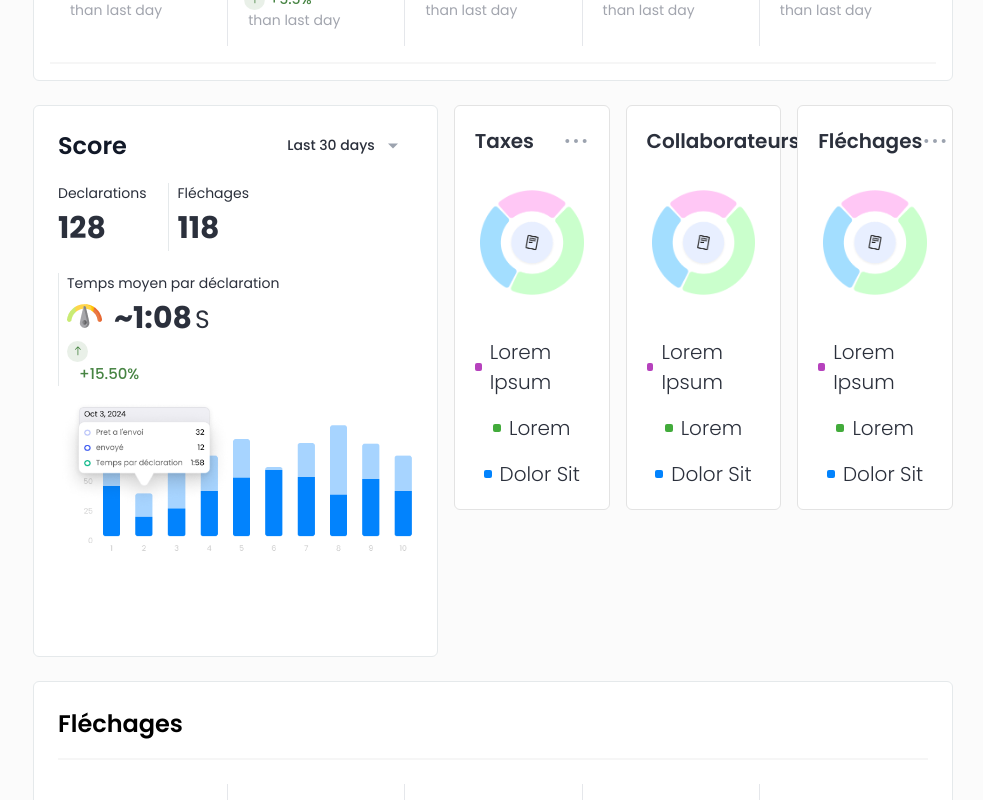
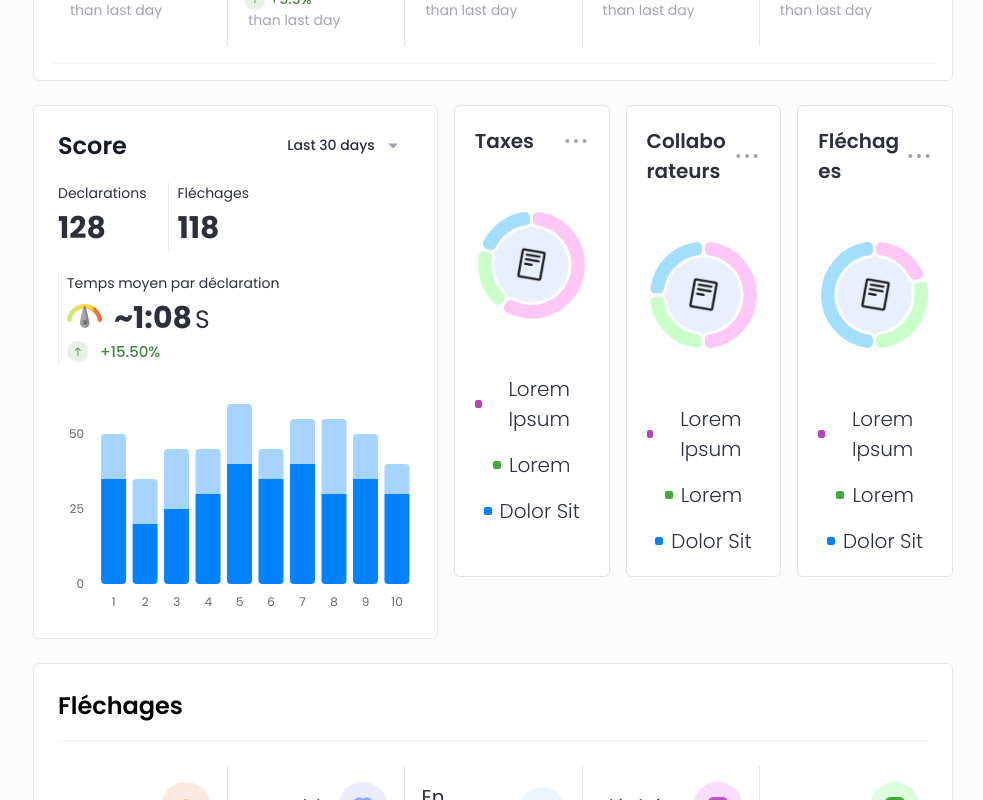
Before and after one commit to ShaYri12/kontable, a Next.js app: page / in a window 1280 px wide. Shown: the part 900-1700 px from the top of the page, without its empty margins (297-1280 px from the left). Built offline with nearby package versions, Linux system fonts and the light colour scheme.

Commit message:
charts done

```diff
--- /dev/null
+++ b/app/components/bar-chart.js
@@ -0,0 +1,126 @@
+"use client";
+
+import { useState } from "react";
+import {
+  Bar,
+  BarChart,
+  XAxis,
+  YAxis,
+  Tooltip,
+  ResponsiveContainer,
+} from "recharts";
+
+const data = [
+  { id: 1, sent: 35, pending: 15 },
+  { id: 2, sent: 20, pending: 15 },
+  { id: 3, sent: 25, pending: 20 },
+  { id: 4, sent: 30, pending: 15 },
+  { id: 5, sent: 40, pending: 20 },
+  { id: 6, sent: 35, pending: 10 },
+  { id: 7, sent: 40, pending: 15 },
+  { id: 8, sent: 30, pending: 25 },
+  { id: 9, sent: 35, pending: 15 },
+  { id: 10, sent: 30, pending: 10 },
+];
+
+const CustomTooltip = ({ active, payload, label }) => {
+  if (active && payload && payload.length) {
+    const total = payload[0].value + payload[1].value;
+    return (
+      <div
+        className="bg-[#EFEFF4] border border-[#C8C7CC66] rounded-[8px]"
+        style={{
+          boxShadow: "0px 2px 10px 0px #0000001A",
+        }}
+      >
+        <p className="px-[8px] text-[12px] font-[400] pb-[4px] pt-[2px]">{`Oct ${label}, 2024`}</p>
+        <div className="space-y-[6px] bg-white rounded-[8px] p-[8px] bg-white">
+          <div className="flex items-center gap-[8px]">
+            <div className="h-[10px] w-[10px] rounded-full border-[2px] border-[#0283FD59] bg-white" />
+            <span className="text-[12px] font-[400] text-[#666666]">
+              Pret a l&apos;envoi
+            </span>
+            <span className="ps-1 ml-auto text-[12px] font-[400] text-black">
+              {payload[1].value}
+            </span>
+          </div>
+          <div className="flex items-center gap-[8px]">
+            <div className="h-[8px] w-[8px] rounded-full border-[2px] border-[#0283FD] bg-white" />
+            <span className="text-[12px] font-[400] text-[#666666]">
+              envoyé
+            </span>
+            <span className="ps-1 ml-auto text-[12px] font-[400] text-black">
+              {payload[0].value}
+            </span>
+          </div>
+          <div className="flex items-center gap-[8px]">
+            <div className="h-[8px] w-[8px] rounded-full border-[2px] border-[#08B787] bg-white" />
+            <span className="text-[12px] font-[400] text-[#666666]">
+              Temps par déclaration
+            </span>
+            <span className="ps-1 ml-auto text-[12px] font-[400] text-black">
+              {(total / 60).toFixed(2)}
+            </span>
+          </div>
+        </div>
+      </div>
+    );
+  }
+  return null;
+};
+
+export default function StackedBarChart() {
+  const [activeIndex, setActiveIndex] = useState(2);
+
+  const handleMouseEnter = (data, index) => {
+    setActiveIndex(index);
+  };
+
+  return (
+    <div className="h-[235px] w-full pt-[25px]">
+      <ResponsiveContainer width="100%" height="100%">
+        <BarChart
+          data={data}
+          margin={{
+            top: 0,
+            right: 0,
+            left: -20,
+            bottom: 0,
+          }}
+          onMouseEnter={handleMouseEnter}
+        >
+          <XAxis
+            dataKey="id"
+            tickLine={false}
+            axisLine={false}
+            fontSize={12}
+            tickMargin={8}
+            color="#CDCDCD"
+          />
+          <YAxis
+            tickLine={false}
+            axisLine={false}
+            fontSize={12}
+            tickFormatter={(value) => `${value}`}
+            tickMargin={8}
+            ticks={[0, 25, 50]}
+            color="#CDCDCD"
+          />
+          <Tooltip content={<CustomTooltip />} />
+          <Bar
+            dataKey="sent"
+            fill="#0283FD"
+            radius={[0, 0, 4, 4]}
+            stackId="stack"
+          />
+          <Bar
+            dataKey="pending"
+            fill="#0283FD59"
+            radius={[4, 4, 0, 0]}
+            stackId="stack"
+          />
+        </BarChart>
+      </ResponsiveContainer>
+    </div>
+  );
+}
--- /dev/null
+++ b/app/components/doughnut-chart.js
@@ -0,0 +1,70 @@
+import React from "react";
+import { Doughnut } from "react-chartjs-2";
+import { Chart as ChartJS, Tooltip, ArcElement } from "chart.js";
+
+ChartJS.register(ArcElement, Tooltip);
+
+const DoughnutChart = ({ chartNumbers }) => {
+  const data = {
+    datasets: [
+      {
+        data: chartNumbers,
+        backgroundColor: ["#FFC7F5", "#CAFFCC", "#A3DEFF"], // Segment colors
+        borderColor: "#ffffff", // White border to create gaps
+        borderWidth: 3, // Width of the gaps
+        cutout: "70%", // Size of the inner circle
+        borderRadius: 6.72, // Rounds corners of the segments
+      },
+    ],
+  };
+
+  const options = {
+    responsive: true,
+    maintainAspectRatio: false, // Ensures the chart fills its container
+    plugins: {
+      tooltip: {
+        enabled: true,
+        callbacks: {
+          label: function (context) {
+            return `${context.raw}%`; // Show only percentage
+          },
+        },
+        titleFont: {
+          size: 0, // Remove the title font (if any)
+        },
+        bodyFont: {
+          size: 14, // Adjust tooltip font size
+          weight: "600",
+        },
+        displayColors: false, // Disable tooltip colors
+        backgroundColor: "#fff", // Tooltip background
+        bodyColor: "#000", // Tooltip text color
+        borderColor: "#ccc", // Tooltip border
+        borderWidth: 1,
+      },
+    },
+    layout: {
+      padding: 0, // Remove extra padding
+    },
+  };
+
+  return (
+    <div className="relative flex items-center justify-center w-full h-full mx-auto">
+      {/* Central Icon */}
+      <div className="absolute z-[0] flex items-center justify-center w-[90px] h-[90px] bg-[#E8EFFF] rounded-full shadow">
+        <img
+          src="/assets/paper-icon.png" // Replace with your icon path
+          alt="Center Icon"
+          className="w-[39.17px] h-[39.17px]"
+        />
+      </div>
+
+      {/* Doughnut Chart */}
+      <div className="w-full h-full relative z-[2]">
+        <Doughnut data={data} options={options} />
+      </div>
+    </div>
+  );
+};
+
+export default DoughnutChart;
--- a/app/components/pie-charts.js
+++ b/app/components/pie-charts.js
@@ -1,47 +1,45 @@
 "use client";
 import { RxDotsHorizontal } from "react-icons/rx";
+import DoughnutChart from "./doughnut-chart";
 
 export function PieChart({
   title = "Chart Title",
   item1Name = "Item 1",
   item2Name = "Item 2",
   item3Name = "Item 3",
+  chartData = [],
 }) {
   return (
     <div className="w-full px-[20px] py-[20px] bg-white border border-[#E3E3E3] rounded-[6px]">
-      <div className="flex justify-between items-center mb-[34px]">
-        <h2 className="text-[20px] font-[600] text-blackish">{title}</h2>
+      <div className="flex justify-between items-center gap-1 mb-[34px]">
+        <h2 className="text-[20px] font-[600] text-blackish break-all">
+          {title}
+        </h2>
         <button className="text-gray-400 hover:text-gray-600">
           <RxDotsHorizontal className="h-[26px] w-[26px]" />
         </button>
       </div>
 
-      <div className="relative w-full aspect-square max-w-[300px] mx-auto px-[5px]">
-        <div className="flex items-center justify-center mx-auto">
-          <img
-            src="/assets/pie-chart.png"
-            alt={`${title} donut chart`}
-            className="w-full h-full object-contain"
-          />
-        </div>
+      <div className="relative w-full">
+        <DoughnutChart chartNumbers={chartData} />
       </div>
 
       <div className="flex items-center justify-center flex-wrap gap-4 mt-[34px]">
         <div className="flex items-center justify-center gap-2">
           <div className="w-[8px] h-[8px] rounded-[2px] bg-[#B642BD]"></div>
-          <span className="text-blackish font-[300] md:text-[20px] text-[18px] w-fit">
+          <span className="text-blackish font-[300] md:text-[20px] text-[18px] w-fit text-center flex">
             {item1Name}
           </span>
         </div>
         <div className="flex items-center justify-center gap-2">
           <div className="w-[8px] h-[8px] rounded-[2px] bg-[#42AB3B]"></div>
-          <span className="text-blackish font-[300] md:text-[20px] text-[18px] w-fit">
+          <span className="text-blackish font-[300] md:text-[20px] text-[18px] w-fit text-center flex">
             {item2Name}
           </span>
         </div>
         <div className="flex items-center justify-center gap-2">
           <div className="w-[8px] h-[8px] rounded-[2px] bg-bluish"></div>
-          <span className="text-blackish font-[300] md:text-[20px] text-[18px] w-fit">
+          <span className="text-blackish font-[300] md:text-[20px] text-[18px] w-fit text-center flex">
             {item3Name}
           </span>
         </div>
@@ -58,18 +56,21 @@ export default function PieCharts() {
         item1Name="Lorem Ipsum"
         item2Name="Lorem"
         item3Name="Dolor Sit"
+        chartData={[60, 20, 20]}
       />
       <PieChart
         title="Collaborateurs"
         item1Name="Lorem Ipsum"
         item2Name="Lorem"
         item3Name="Dolor Sit"
+        chartData={[50, 25, 25]}
       />
       <PieChart
         title="Fléchages"
         item1Name="Lorem Ipsum"
         item2Name="Lorem"
         item3Name="Dolor Sit"
+        chartData={[20, 30, 50]}
       />
     </div>
   );
--- a/app/components/score-chart.js
+++ b/app/components/score-chart.js
@@ -2,8 +2,7 @@
 
 import React, { useState, useEffect, useRef } from "react";
 import { IoIosArrowRoundUp, IoMdArrowDropdown } from "react-icons/io";
-import { FaArrowUp } from "react-icons/fa";
-import { TbGauge } from "react-icons/tb";
+import StackedBarChart from "./bar-chart";
 
 export default function ScoreChart() {
   const [isDropdownOpen, setIsDropdownOpen] = useState(false);
@@ -105,22 +104,19 @@ export default function ScoreChart() {
               </div>
 
               {/* Percentage Increase */}
+              <div className="flex items-center gap-[8px]">
                 <span className="text-[15.84px] flex items-center justify-center rounded-full me-[4px] text-[#478443] bg-[#4784431F] w-[21px] h-[21px] font-[500]">
                   <IoIosArrowRoundUp />
                 </span>
-              <span className="text-[#478443] text-[15px] font-medium ml-[12px]">
+                <span className="text-[#478443] text-[15px] font-medium">
                   +15.50%
                 </span>
               </div>
             </div>
           </div>
-        <div className="min-h-[230px]">
-          <img
-            src="/assets/score-chart.png"
-            alt="score chart"
-            className="w-full h-full object-contain"
-          />
         </div>
+
+        <StackedBarChart />
       </div>
     </div>
   );
--- a/package.json
+++ b/package.json
@@ -15,7 +15,8 @@
     "react": "^18.3.1",
     "react-chartjs-2": "^5.2.0",
     "react-dom": "^18.3.1",
-    "react-icons": "^5.4.0"
+    "react-icons": "^5.4.0",
+    "recharts": "^2.14.1"
   },
   "devDependencies": {
     "postcss": "^8",
```
Also changed, not shown: public/assets/paper-icon.png (added), 1 other file (tests, documents, lock files or other folders). Lines whose indentation alone changed are shown as unchanged.
